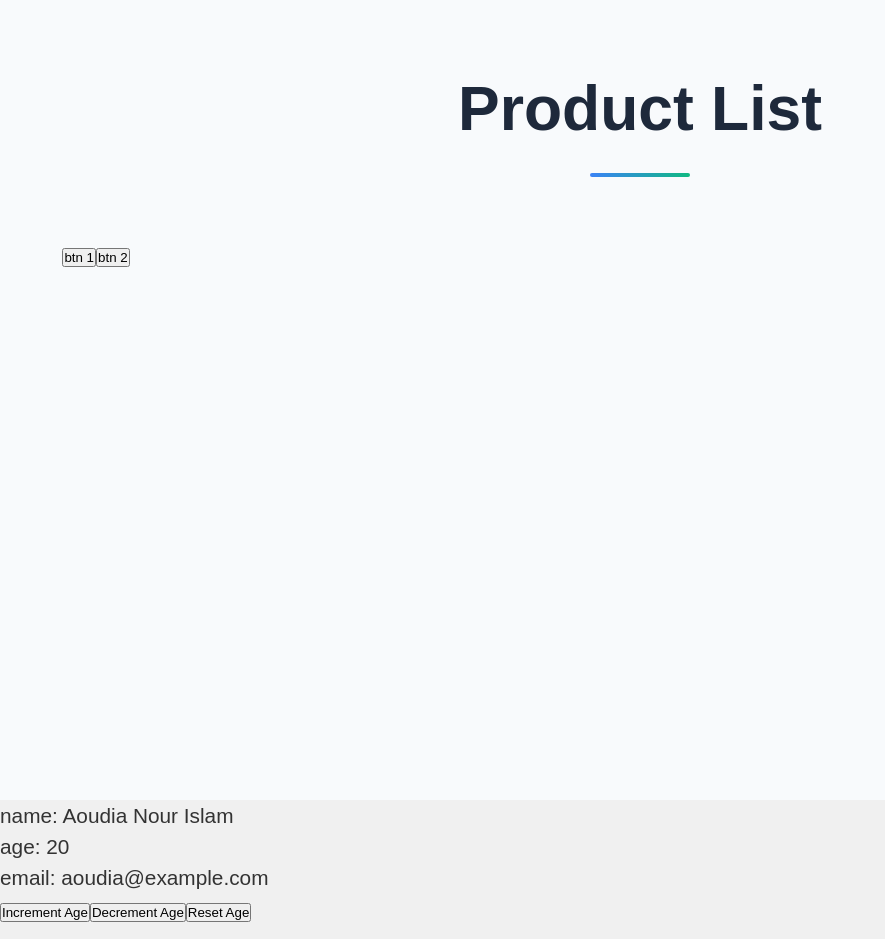
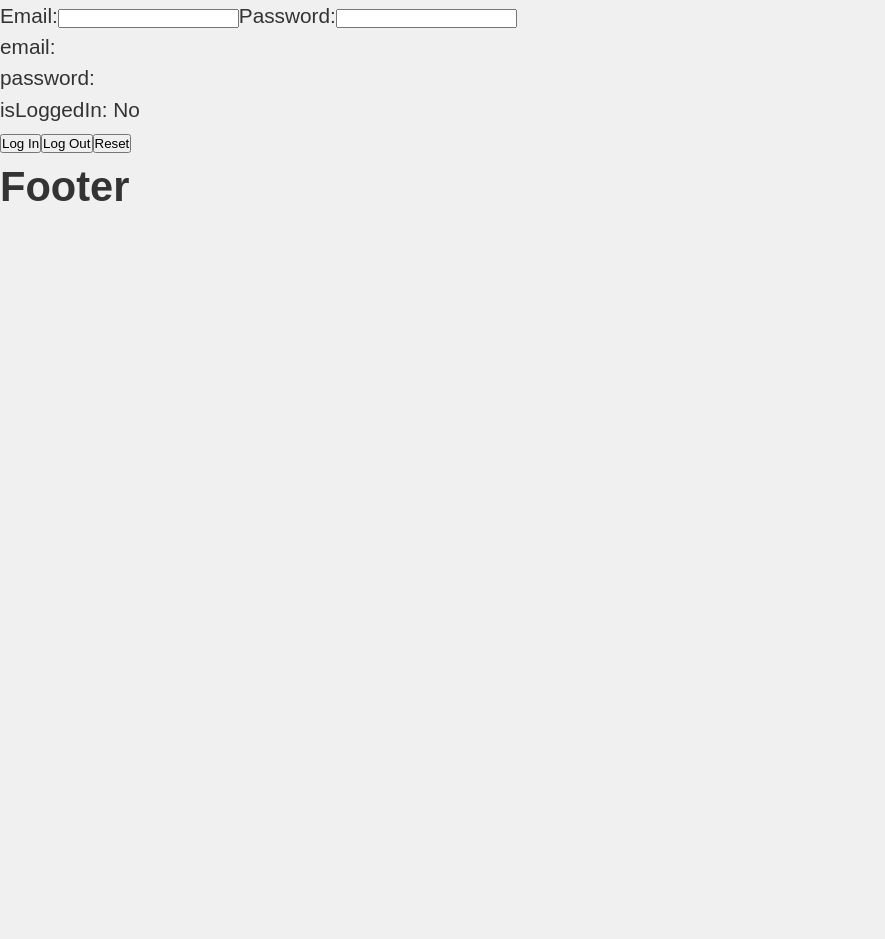
Before and after one commit to NourIslamAoudia/learn-React-Js, a React (Vite) app: page / in a window 1280 px wide. Shown: the top 939 px of the page, without its empty margins (0-885 px from the left). After the commit the page ends 800 px from the top, so only its background shows below. Built offline with nearby package versions, Linux system fonts and the light colour scheme.

Commit message:
useState-2

```diff
--- a/components/Usestate.jsx
+++ b/components/Usestate.jsx
@@ -1,28 +1,41 @@
 import { useState } from "react";
 
 const Usestate = () => {
-  // user={
-  //   name: "Aoudia Nour Islam",
-  //   age: 20,
-  //   email: "aoudia@example.com"
-  // }
-  const [user, setUser] = useState({
-    name: "Aoudia Nour Islam",
-    age: 20,
-    email: "aoudia@example.com",
+  const [userInfo, setUser] = useState({
+    email: "",
+    password: "",
+    isLoggedIn: false,
   });
   return (
     <>
-      <div>name: {user.name}</div>
-      <div>age: {user.age}</div>
-      <div>email: {user.email}</div>
-      <button onClick={() => setUser({ ...user, age: user.age + 1 })}>
-        Increment Age
+      <label>
+        Email:
+        <input
+          type="email"
+          value={userInfo.email}
+          onChange={(e) => setUser({ ...userInfo, email: e.target.value })} //e.target.value: to get the value of the input field
+        />
+      </label>
+      <label>
+        Password:
+        <input
+          type="password"
+          value={userInfo.password}
+          onChange={(e) => setUser({ ...userInfo, password: e.target.value })} //e.target.value: to get the value of the input field
+        />
+      </label>
+      <div>email: {userInfo.email}</div>
+      <div>password: {userInfo.password}</div>
+      <div>isLoggedIn: {userInfo.isLoggedIn ? "Yes" : "No"}</div>
+      <button onClick={() => setUser({ ...userInfo, isLoggedIn: true })}>
+        Log In
       </button>
-      <button onClick={() => setUser({ ...user, age: user.age - 1 })}>
-        Decrement Age
+      <button onClick={() => setUser({ ...userInfo, isLoggedIn: false })}>
+        Log Out
       </button>
-      <button onClick={() => setUser({ ...user, age: 0 })}>Reset Age</button>
+      <button onClick={() => setUser({ ...userInfo, email: "", password: "" })}>
+        Reset
+      </button>
     </>
   );
 };
--- a/src/App.jsx
+++ b/src/App.jsx
@@ -8,7 +8,6 @@ import Usestate from "../components/Usestate";
 const App = () => {
   return (
     <>
-      <Product products={products} />
       <Usestate />
       <Footer />
     </>
```
